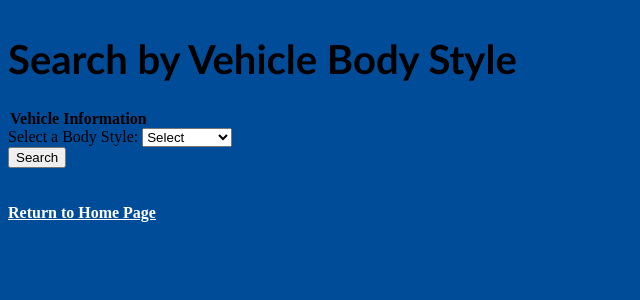
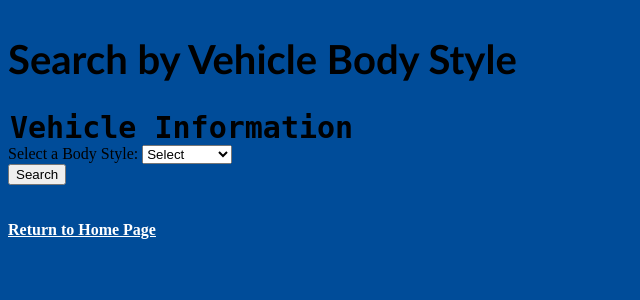
Before and after one commit to zswalker/CSC227Final, a PHP site: page /html/search-style.html in a window 1280 px wide. Shown: the top 300 px of the page, without its empty margins (0-640 px from the left). Run offline with PHP 8.4, Linux system fonts and the light colour scheme.

Commit message:
adjust legend

```diff
--- a/style.css
+++ b/style.css
@@ -27,5 +27,7 @@ ul {
     list-style-type: circle;
 }
 legend {
+    font-family: monospace, 'Trebuchet MS', sans-serif;
     font-weight: bold;
+    font-size: 30px;
 }
```
